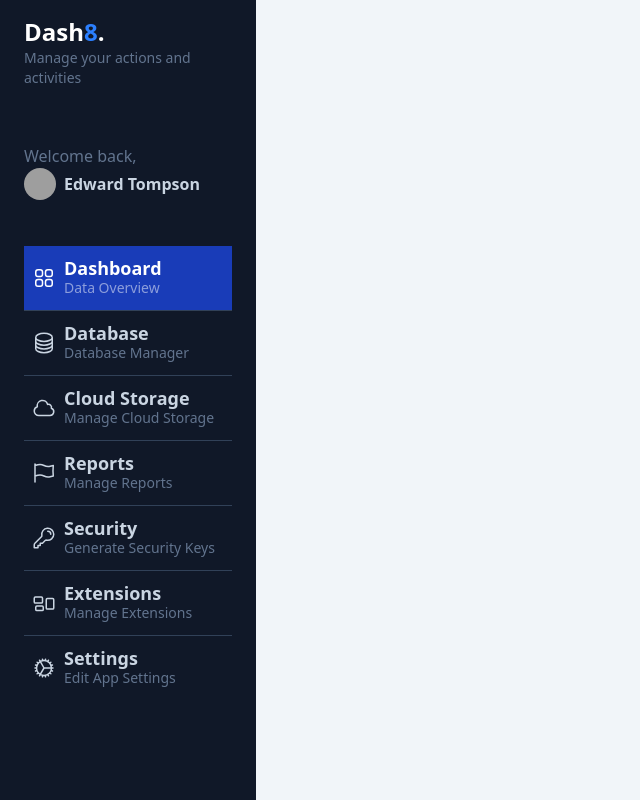
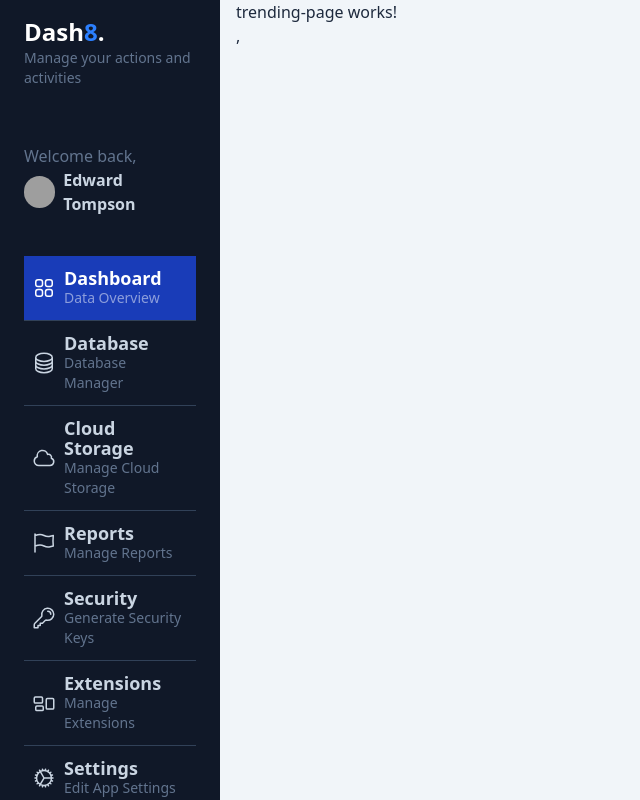
Before and after one commit to UrielQuiroz/gifs-app, an Angular app: page /dashboard/trending in a window 1280 px wide. Before the commit this address led to /dashboard. Shown: the whole page, without its empty margins (0-640 px from the left). Built offline with nearby package versions, Linux system fonts and the light colour scheme; grey boxes are pictures that could not be loaded.

Commit message:
rutas hijas

```diff
--- a/src/app/gifs/pages/dashboard-page/dashboard-page.html
+++ b/src/app/gifs/pages/dashboard-page/dashboard-page.html
@@ -3,7 +3,7 @@
 
 <div class="bg-slate-100 overflow-y-scroll w-screen h-screen antialiased text-slate-300 selection:bg-blue-600 selection:text-white">
     <div class="flex flex-col relative w-screen">
-        <div id="menu" class="bg-gray-900 min-h-screen z-10 text-slate-300 w-64 fixed left-0 h-screen overflow-y-scroll">
+        <div id="menu" class="w-[220px] bg-gray-900 min-h-screen z-10 text-slate-300 fixed left-0 h-screen overflow-y-scroll">
            <div id="logo" class="my-4 px-6">
             <h1 class="text-lg md:text-2xl font-bold text-white">Dash<span class="text-blue-500">8</span>.</h1>
             <p class="text-slate-500 text-sm">Manage your actions and activities</p>
@@ -102,6 +102,8 @@
            </div>
         </div>
 
-
+        <div class="ml-[220px] px-4 flex flex-col flex-1 w-full h-full text-slate-800">
+          <router-outlet />
+        </div>
     </div>
 </div>
--- a/src/app/gifs/pages/dashboard-page/dashboard-page.ts
+++ b/src/app/gifs/pages/dashboard-page/dashboard-page.ts
@@ -1,8 +1,11 @@
 import { Component } from '@angular/core';
+import { RouterOutlet } from '@angular/router';
 
 @Component({
   selector: 'app-dashboard-page',
-  imports: [],
+  imports: [
+    RouterOutlet
+  ],
   templateUrl: './dashboard-page.html'
 })
 export default class DashboardPage { }
```
Also changed, not shown: src/app/app.routes.ts (+7 -1 lines).
